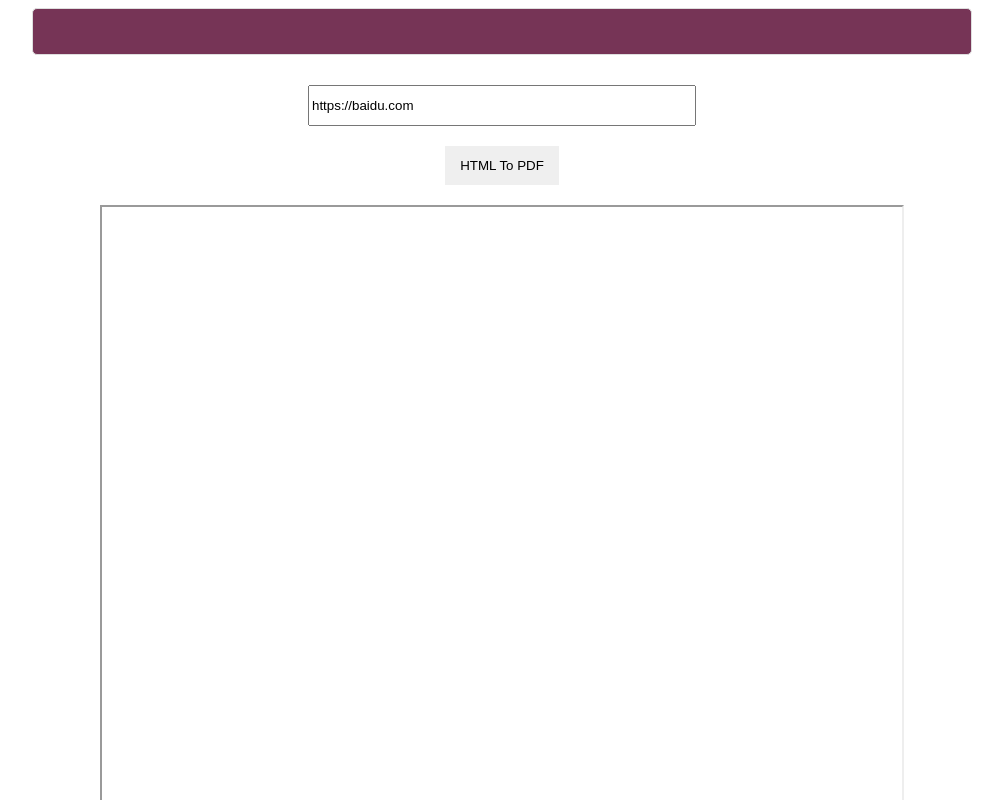
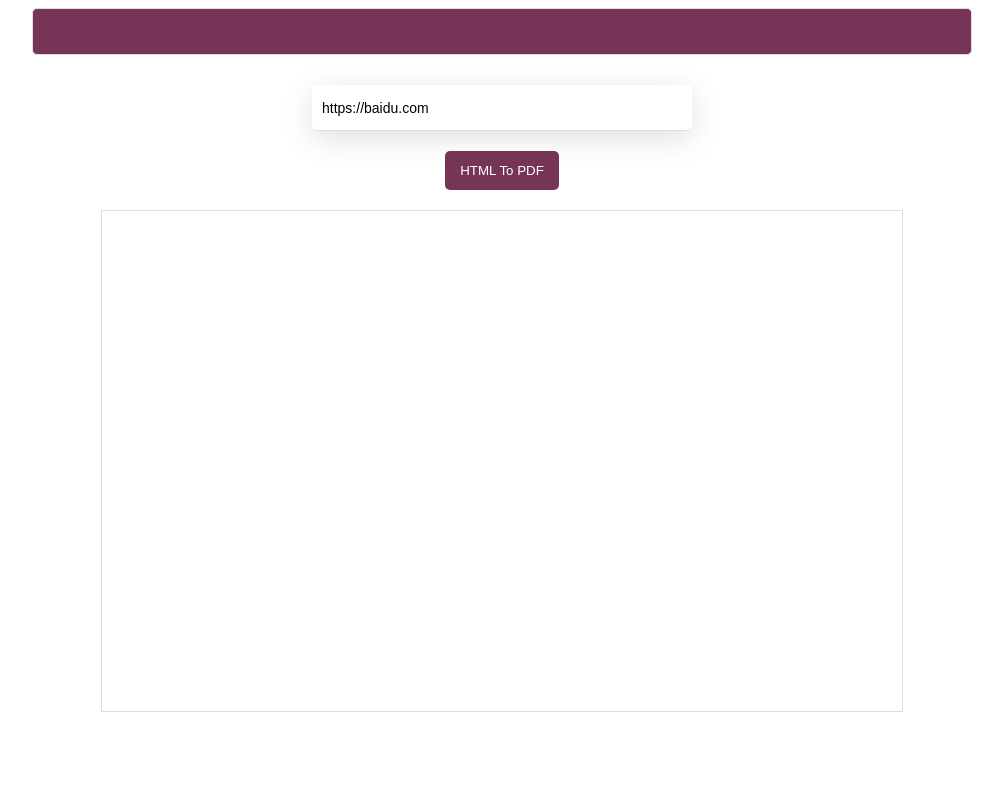
Before and after one commit to arlyxiao/hello-tools, a React (Vite) app: page /pages/chrome in a window 1280 px wide. Shown: the top 800 px of the page, without its empty margins (138-1141 px from the left). Built offline with nearby package versions, Linux system fonts and the light colour scheme.

Commit message:
Improve UI

```diff
--- a/client/components/Puppeteer.tsx
+++ b/client/components/Puppeteer.tsx
@@ -5,6 +5,7 @@ import React, { useState, useRef } from "react";
 const Puppeteer = () => {
   const [inputValue, setInputValue] = useState("https://baidu.com");
   const [result, setResult] = useState("");
+  let timer: any;
 
   function handleChange(event: React.ChangeEvent<HTMLInputElement>) {
     setInputValue(event.target.value);
@@ -14,21 +15,27 @@ const Puppeteer = () => {
     const url = `http://localhost:4500/html-to-pdf?url=${inputValue}`;
 
     setResult("http://localhost:4500/static/loading.html");
+    clearTimeout(timer);
+    timer = setTimeout(function() {
       fetch(url)
         .then( res => res.blob() )
         .then( blob => {
-        var file = window.URL.createObjectURL(blob);
+          const file = window.URL.createObjectURL(blob);
           setResult(file);
         });
+    }, 500);
+
   }
 
   return (
     <>
       <div className="puppeteer panel">
+        <div className="input-wrapper">
           <input type="text"
                 name=""
                 value={inputValue}
                 onChange={ (event: React.ChangeEvent<HTMLInputElement>) => handleChange(event) } />
+        </div>
 
         <button type="button"
                 onClick={ handleClick }>HTML To PDF</button>
--- a/client/styles/main.scss
+++ b/client/styles/main.scss
@@ -1,3 +1,5 @@
+@import "widget.scss";
+
 .main-container {
   display: flex;
   flex-direction: column;
@@ -54,19 +56,15 @@ header {
   flex-direction: column;
   align-items: center;
 
-  input {
+  .input-wrapper {
     width: 380px;
-    height: 35px;
-  }
-
-  button {
-    border: 0;
-    padding: 12px 15px;
-    margin: 20px auto;
+    margin: 0 0 20px 0;
   }
 
   iframe {
     width: 800px;
-    height: 800px;
+    height: 500px;
+    margin: 20px 0 0 0;
+    border: 1px solid #dedede;
   }
 }
--- /dev/null
+++ b/client/styles/widget.scss
@@ -0,0 +1,34 @@
+button {
+  color: #fff;
+  background: #763456;
+  border: 0;
+  border-radius: 5px;
+  padding: 12px 15px;
+  cursor: pointer;
+}
+
+.input-wrapper {
+  display: flex;
+  align-items: center;
+  width: 100%;
+  height: 45px;
+  border-radius: 5px;
+  box-shadow: rgba(100, 100, 111, 0.2) 0px 7px 29px 0px;
+  border: 0;
+  border-bottom: 1px solid #dedede;
+  padding: 0;
+  margin: 0 auto;
+
+  input {
+    font-size: 14px;
+    border: 0;
+    border-radius: 5px;
+    padding: 0 10px 0 10px;
+    width: 100%;
+    height: 100%;
+
+    &:focus {
+      outline: none;
+    }
+  }
+}
```
Also changed, not shown: 1 other file (tests, documents, lock files or other folders). Lines whose indentation alone changed are shown as unchanged.
